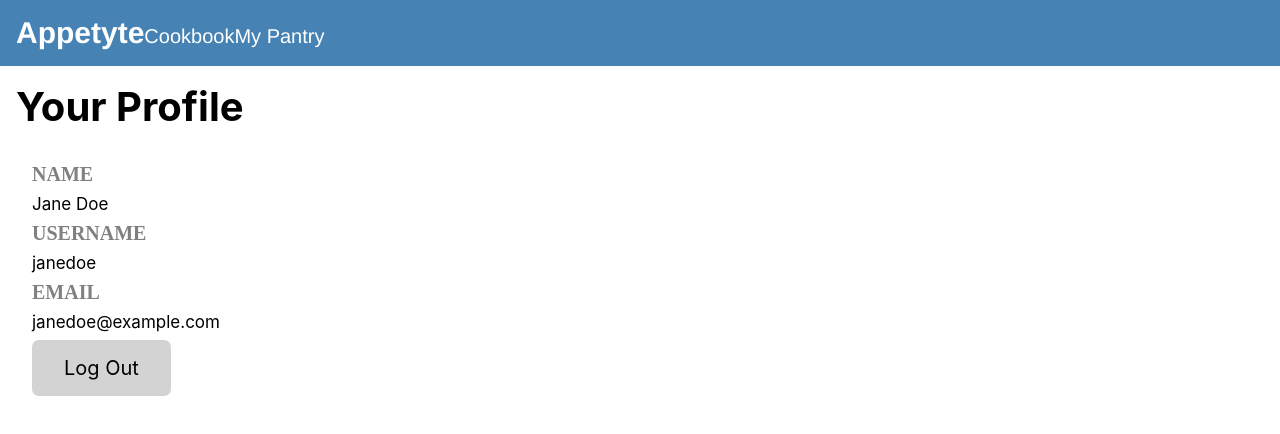
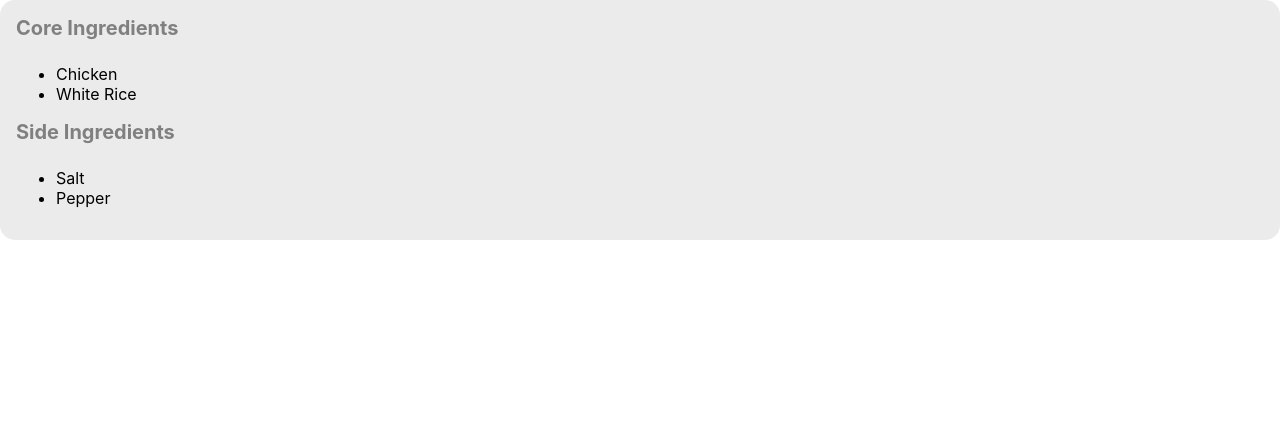
Before and after one commit to PallavAg/Appetyte, a React (Create React App) app: page / in a window 1280 px wide. Shown: the top 434 px of the page. Built offline with nearby package versions, Linux system fonts and the light colour scheme.

Commit message:
Adds ingredients view card to be imbedded into entire recipe view

```diff
--- /dev/null
+++ b/src/IngredientView.js
@@ -0,0 +1,43 @@
+import React from "react";
+
+
+class IngredientView extends React.Component{
+    constructor(props) {
+        super(props);
+        this.state = {
+            coreIngredients: ["Chicken", "White Rice"],
+            sideIngredients: ["Salt", "Pepper"],
+        };
+    }
+
+    generateCoreIngredientsList() {
+        const coreItems = this.state.coreIngredients.map((ingredient) =>
+            <li>{ingredient}</li>
+        );
+        return coreItems;
+    }
+
+    generateSideIngredientsList() {
+        const sideItems = this.state.sideIngredients.map((ingredient) =>
+            <li>{ingredient}</li>
+        );
+        return sideItems;
+    }
+
+    render() {
+        return (
+            <div className='card'>
+                <div className='pageSubtitle'>Core Ingredients</div>
+                <div>
+                    <ul>{this.generateCoreIngredientsList()}</ul>
+                </div>
+                <div className='pageSubtitle'>Side Ingredients</div>
+                <div>
+                    <ul>{this.generateSideIngredientsList()}</ul>
+                </div>
+            </div>
+        );
+    }
+}
+
+export default IngredientView;
--- a/src/index.css
+++ b/src/index.css
@@ -13,9 +13,9 @@ code {
 }
 
 .card {
-  background-color: brown;
+  background-color: #ebebeb;
   padding: 1rem;
-  width: 1rem;
+  border-radius: 15px;
 }
 
 .pageTitle {
@@ -26,7 +26,7 @@ code {
 }
 
 .pageSubtitle {
-  font-family: "SF Pro Rounded";
+  font-family: -apple-system, Helvetica Neue;
   font-weight: bold;
   color: grey;
   font-size: 20px;
--- a/src/index.js
+++ b/src/index.js
@@ -4,10 +4,11 @@ import './index.css';
 import App from './App';
 import reportWebVitals from './reportWebVitals';
 import ProfileView from './ProfileView'
+import IngredientView from "./IngredientView";
 
 ReactDOM.render(
   <React.StrictMode>
-    <ProfileView/>
+    <IngredientView/>
   </React.StrictMode>,
   document.getElementById('root')
 );
```
Also changed, not shown: src/MyPantryView.js (added).
